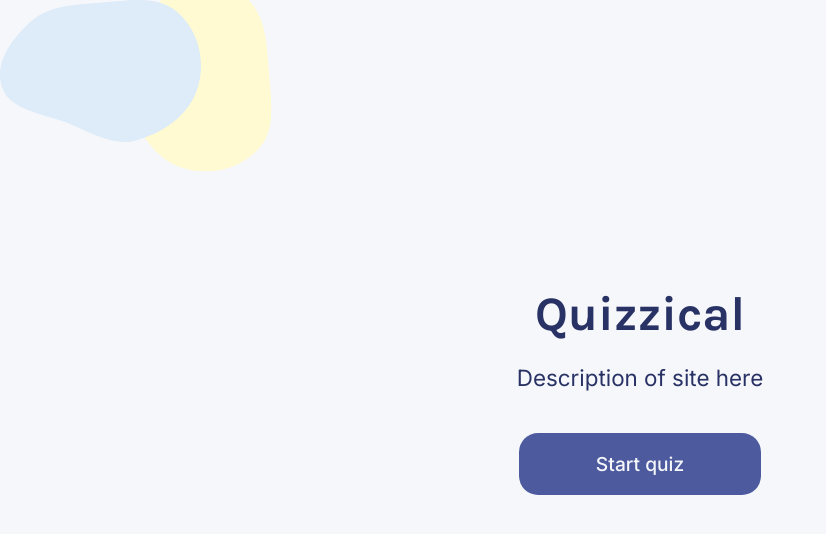
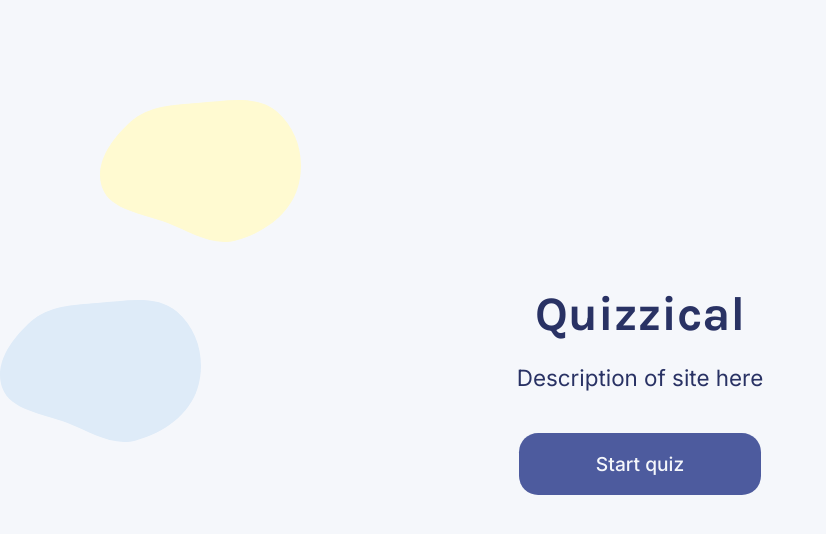
Before and after one commit to michdw/react-quizzical, a React (Create React App) app: page / in a window 1280 px wide. Shown: the top 534 px of the page, without its empty margins (0-826 px from the left). Built offline with nearby package versions, Linux system fonts and the light colour scheme.

Commit message:
renamed Shape component, dynamic styling working

```diff
--- a/src/App.css
+++ b/src/App.css
@@ -26,12 +26,12 @@ Start, Quiz {
   position: absolute;
 }
 
-.blob {
+.shape {
   position: absolute;
   z-index: -1;
 }
 
-.blob1 {
+.shape1 {
   background: #000;
 }
 
--- a/src/App.jsx
+++ b/src/App.jsx
@@ -2,7 +2,7 @@ import "./App.css";
 import React from "react";
 import Start from "./components/Start";
 import Quiz from "./components/Quiz";
-import Blob from "./components/Blob";
+import Shape from "./components/Shape";
 
 export default function App() {
   const [page, setPage] = React.useState("start");
@@ -33,11 +33,18 @@ export default function App() {
     <Quiz quizLength={quizLength} loadStartPage={() => switchPage("start")} />
   );
 
+  const shapes = () => {
+    let shapes = []
+    for (let i = 0; i < 2; i++) {
+      shapes.push(<Shape key={i} index={i}></Shape>)
+    }
+    return shapes;
+  }
+
   return (
     <div className="App">
       <div className="bgLayer">
-        <Blob fill="#FFFAD1" index={1}></Blob>
-        <Blob fill="#DEEBF8" index={2}></Blob>
+        {shapes()}
       </div>
       {getPage()}
     </div>
--- a/src/components/Blob.jsx
+++ b/src/components/Shape.jsx
@@ -1,12 +1,19 @@
 import React from "react";
 
-export default function Blob(props) {
-  const transform = props.index === 1 ? "translateX(100px) rotate(90deg)" : ""
+export default function shape(props) {
+  const styles = [
+    { transform: "translateX(100px)", top: "100px" },
+    { transform: "translateY(100px)", top: "200px" },
+  ];
+  const fillColors = [
+    "#FFFAD1",
+    "#DEEBF8"
+  ]
 
   return (
     <svg
-      style={{ transform: transform }}
-      className="blob"
+      style={{ ...styles[props.index] }}
+      className="shape"
       width="201"
       height="142"
       viewBox="0 0 201 142"
@@ -17,7 +24,7 @@ export default function Blob(props) {
         fillRule="evenodd"
         clipRule="evenodd"
         d="M97.081 2.96445C125.176 1.07254 156.497 -5.87426 176.843 11.5469C199.363 30.8293 205.928 62.0589 197.414 88.8747C189.338 114.313 164.282 132.992 135.909 140.475C112.024 146.775 90.3937 132.093 67.6086 123.11C43.0847 113.441 10.3944 110.575 2.2058 87.7612C-6.33319 63.9714 11.3227 39.0277 31.0878 21.3621C48.2313 6.03978 72.9064 4.59238 97.081 2.96445Z"
-        fill={props.fill}
+        fill={fillColors[props.index]}
       />
     </svg>
   );
```
